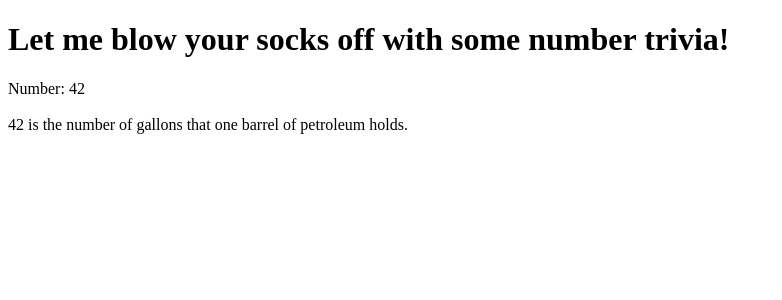
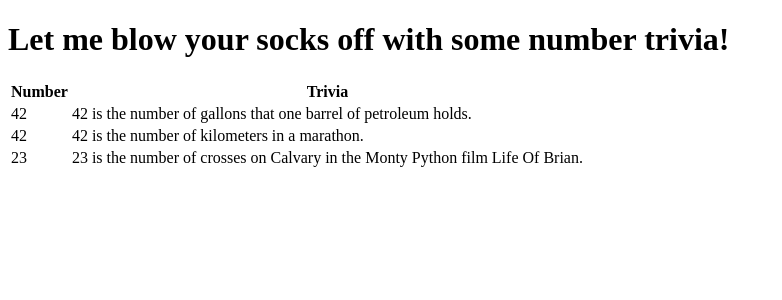
Before and after one commit to SilkeHenderickx/Webtech4_ExamPrep, a Django app: page / in a window 1280 px wide. Shown: the top 300 px of the page, without its empty margins (0-782 px from the left). Run offline with Django 3.2, Linux system fonts and the light colour scheme.

Commit message:
Trivia class instead of context

```diff
--- a/Django/FunInNumbers/number_trivia/templates/index.html
+++ b/Django/FunInNumbers/number_trivia/templates/index.html
@@ -5,7 +5,25 @@
 </head>
 <body>
   <h1>Let me blow your socks off with some number trivia!</h1>
-  Number: {{trivia_number}}<br /><br />
-  {{trivia_text}}
+  <table>
+    <tr>
+      <th>
+        Number
+      </th>
+      <th>
+        Trivia
+      </th>
+    </tr>
+    {% for t in trivia %}
+    <tr>
+      <td>
+        {{ t.number }}
+      </td>
+      <td>
+        {{ t.text }}
+      </td>
+    </tr>
+    {% endfor %}
+  </table>
 </body>
 </html>
--- a/Django/FunInNumbers/number_trivia/views.py
+++ b/Django/FunInNumbers/number_trivia/views.py
@@ -4,12 +4,17 @@ from __future__ import unicode_literals
 from django.shortcuts import render
 
 # Create your views here.
+
 def index(request):
-    number = 42
-    text = '42 is the number of gallons that one barrel of petroleum holds.'
+    return render(request, 'index.html', {'trivia': trivia})
 
-    context = {
-    'trivia_number': number,
-    'trivia_text': text,
-    }
-    return render(request, 'index.html', context)
+class Trivia:
+    def __init__(self, text, number):
+        self.text = text
+        self.number = number
+
+trivia = [
+Trivia('42 is the number of gallons that one barrel of petroleum holds.', 42),
+Trivia('42 is the number of kilometers in a marathon.', 42),
+Trivia('23 is the number of crosses on Calvary in the Monty Python film Life Of Brian.', 23),
+]
```
Also changed, not shown: Django/FunInNumbers/number_trivia/migrations/0001_initial.py (added).
